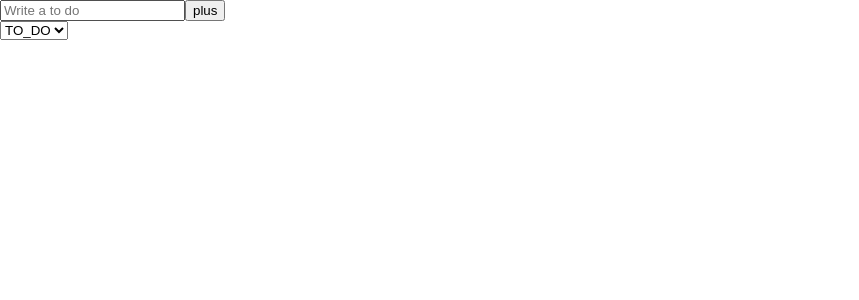
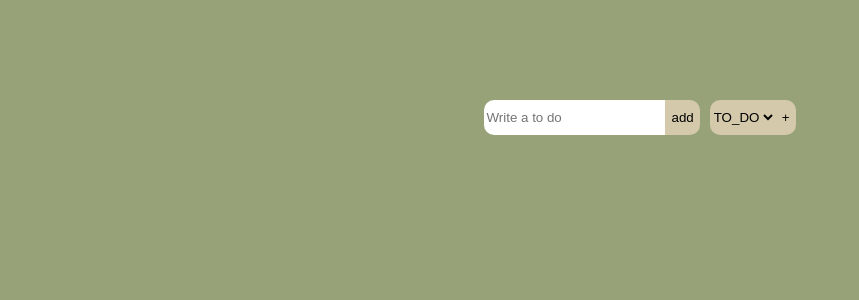
Before and after one commit to ChoiWonYu/CategoryTodo, a React (Create React App) app: page / in a window 1280 px wide. Shown: the top 300 px of the page, without its empty margins (0-859 px from the left). Built offline with nearby package versions, Linux system fonts and the light colour scheme.

Commit message:
styled: style fix

```diff
--- a/src/components/CreateTodo.tsx
+++ b/src/components/CreateTodo.tsx
@@ -1,6 +1,7 @@
 import { useForm } from "react-hook-form";
 import { useRecoilState, useRecoilValue } from "recoil";
 import { TodoArr, Category } from "../atoms/atoms";
+import styled from "styled-components";
 
 interface IForm {
   todo: string;
@@ -25,14 +26,25 @@ const CreateTodo = () => {
   };
   return (
     <form onSubmit={handleSubmit(handleValid)}>
-      <input
+      <InputStyled
         type={"text"}
         {...register("todo", { required: "Please write a To Do" })}
         placeholder="Write a to do"
       />
-      <button>plus</button>
+      <BtnStyled>add</BtnStyled>
     </form>
   );
 };
 
 export default CreateTodo;
+const BtnStyled = styled.button`
+  background-color: ${(props) => props.theme.secondColor};
+  border: none;
+  height: 35px;
+  border-radius: 0 10px 10px 0;
+`;
+const InputStyled = styled.input`
+  border: none;
+  height: 35px;
+  border-radius: 10px 0 0 10px;
+`;
--- a/src/components/Todo.tsx
+++ b/src/components/Todo.tsx
@@ -1,6 +1,7 @@
 import React from "react";
 import { useSetRecoilState } from "recoil";
 import { TodoArr, Categories } from "../atoms/atoms";
+import styled from "styled-components";
 
 interface ITODO {
   text: string;
@@ -25,25 +26,48 @@ const Todo = ({ text, category, id }: ITODO) => {
     });
   };
   return (
-    <>
+    <Container>
       <li>{text}</li>
+      <BtnContainer>
         {category !== Categories.Doing && (
-        <button name={Categories.Doing} onClick={handleClick}>
+          <BtnStyled name={Categories.Doing} onClick={handleClick}>
             {Categories.Doing}
-        </button>
+          </BtnStyled>
         )}
         {category !== Categories.Done && (
-        <button name={Categories.Done} onClick={handleClick}>
+          <BtnStyled name={Categories.Done} onClick={handleClick}>
             {Categories.Done}
-        </button>
+          </BtnStyled>
         )}
         {category !== Categories.TO_DO && (
-        <button name={Categories.TO_DO} onClick={handleClick}>
+          <BtnStyled name={Categories.TO_DO} onClick={handleClick}>
             {Categories.TO_DO}
-        </button>
+          </BtnStyled>
         )}
-    </>
+        <BtnStyled>❌</BtnStyled>
+      </BtnContainer>
+    </Container>
   );
 };
 
 export default Todo;
+
+const Container = styled.div`
+  display: flex;
+  justify-content: space-between;
+  align-items: center;
+  background-color: ${(props) => props.theme.accentColor};
+  height: 45px;
+  color: ${(props) => props.theme.textColor};
+  border-radius: 15px;
+  padding: 10px;
+  margin: 0 0 15px 0;
+`;
+const BtnContainer = styled.div``;
+
+const BtnStyled = styled.button`
+  background-color: white;
+  margin: 2px;
+  border: none;
+  border-radius: 5px;
+`;
--- a/src/components/TodoList.tsx
+++ b/src/components/TodoList.tsx
@@ -2,6 +2,7 @@ import { useRecoilValue, useRecoilState } from "recoil";
 import CreateTodo from "./CreateTodo";
 import Todo from "./Todo";
 import { TodoSelector, Category, Categories } from "../atoms/atoms";
+import styled from "styled-components";
 
 const TodoList = () => {
   const [category, setCategory] = useRecoilState(Category);
@@ -10,20 +11,52 @@ const TodoList = () => {
     setCategory(e.currentTarget.value as Categories);
   };
   return (
-    <>
-      <CreateTodo />
-      <select value={category} onInput={onInput}>
-        <option value={Categories.TO_DO}>{Categories.TO_DO}</option>
-        <option value={Categories.Done}>{Categories.Done}</option>
-        <option value={Categories.Doing}>{Categories.Doing}</option>
-      </select>
-      <ul>
+    <Container>
+      <CreateSeclect>
+        <CreateTodo />
+        <SelectStyled value={category} onInput={onInput}>
+          <option value={Categories.TO_DO}>{Categories.TO_DO}</option>
+          <option value={Categories.Done}>{Categories.Done}</option>
+          <option value={Categories.Doing}>{Categories.Doing}</option>
+        </SelectStyled>
+        <PlusCategoryBtn>+</PlusCategoryBtn>
+      </CreateSeclect>
+      <TodoContainer>
         {Todos.map((todo) => (
           <Todo key={todo.id} {...todo} />
         ))}
-      </ul>
-    </>
+      </TodoContainer>
+    </Container>
   );
 };
 
 export default TodoList;
+
+const Container = styled.div`
+  display: flex;
+  flex-direction: column;
+  justify-content: center;
+  align-items: center;
+`;
+const CreateSeclect = styled.div`
+  display: flex;
+  margin: 100px 0 20px 0;
+`;
+
+const SelectStyled = styled.select`
+  background-color: ${(props) => props.theme.secondColor};
+  border-radius: 10px 0 0 10px;
+  margin: 0 0 0 10px;
+  border: none;
+`;
+const TodoContainer = styled.ul`
+  display: flex;
+  flex-direction: column;
+  width: 300px;
+`;
+
+const PlusCategoryBtn = styled.button`
+  background-color: ${(props) => props.theme.secondColor};
+  border: none;
+  border-radius: 0 10px 10px 0;
+`;
--- a/src/styled.d.ts
+++ b/src/styled.d.ts
@@ -4,6 +4,11 @@ declare module "styled-components" {
   export interface DefaultTheme {
     textColor: string;
     bgColor: string;
+    secondColor: string;
     accentColor: string;
   }
+  // export interface IBtnStyle{
+  //   border:string,
+
+  // }
 }
--- a/src/styles/GlobalStyle.ts
+++ b/src/styles/GlobalStyle.ts
@@ -9,5 +9,6 @@ export const GlobalStyle = createGlobalStyle`
   body{
     margin : 0;
     padding:0;
+    background-color: ${(props) => props.theme.bgColor};
   }
 `;
--- a/src/theme.ts
+++ b/src/theme.ts
@@ -1,7 +1,12 @@
 import { DefaultTheme } from "styled-components";
 
 export const theme: DefaultTheme = {
-  bgColor: "#2f3640",
-  textColor: "#f5f6fa",
-  accentColor: "#44bd32",
+  bgColor: "rgba(151,162,120)",
+  textColor: "white",
+  secondColor: "rgba(212,201,171)",
+  accentColor: "rgba(108,118,81)",
 };
+
+// export const btnStyle:IBtnStyle={
+
+// }
```
Lines whose indentation alone changed are shown as unchanged.
